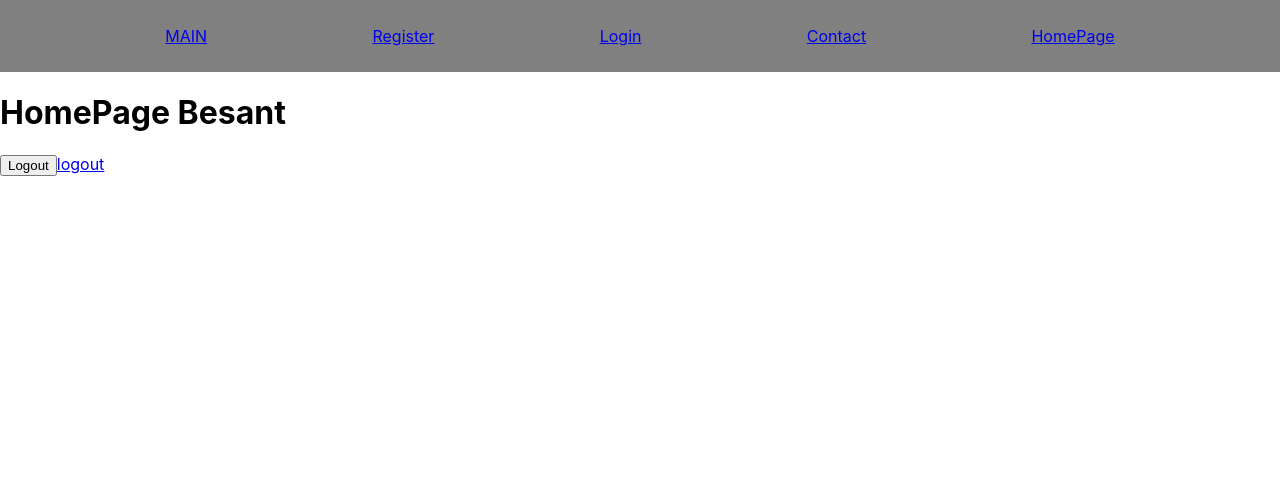
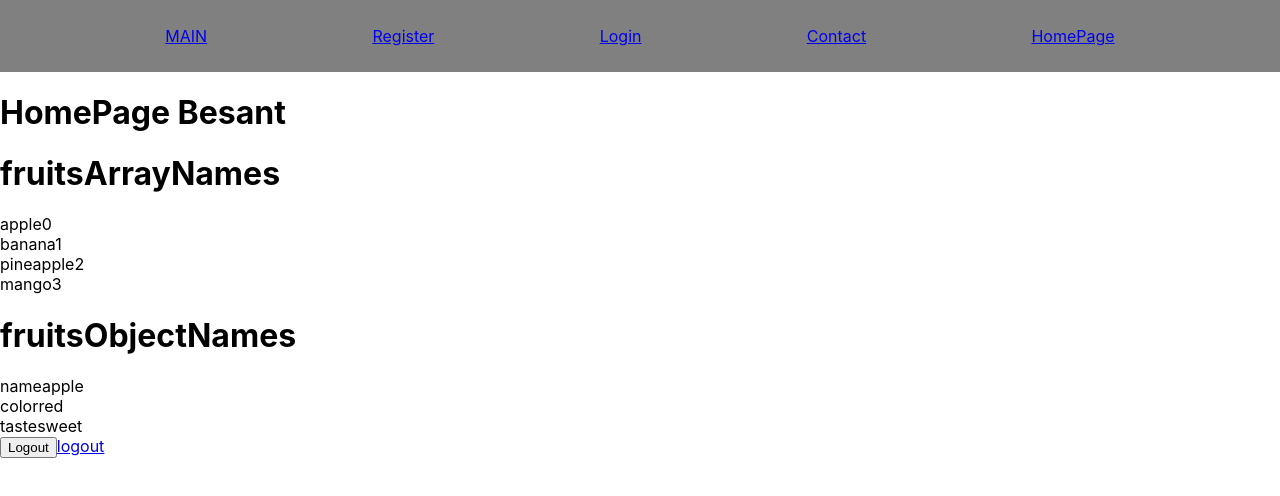
Before and after one commit to Harsha979/june3rd730AmReactJs, a React (Create React App) app: page /homepage in a window 1280 px wide. Shown: the top 496 px of the page. Built offline with nearby package versions, Linux system fonts and the light colour scheme.

Commit message:
added useref useeffect arrays and objects

```diff
--- a/src/Components/HomePage.js
+++ b/src/Components/HomePage.js
@@ -1,4 +1,4 @@
-import React from "react";
+import React, { useEffect } from "react";
 import { Link, useNavigate } from "react-router-dom";
 import NavBar from "./NavBar";
 
@@ -6,10 +6,27 @@ function HomePage(){
 
     const navigate=useNavigate();
 
+    var fruitsArray=["apple","banana","pineapple","mango"];
+
+    var fruitsObject={"name" : "apple","color":"red","taste":"sweet"}
+
+    //useEffect ....
+    useEffect(()=>{
+            console.log("initially rendering in homepage");
+    },[])
+
     return(
         <div>
             <NavBar/>
             <h1>HomePage Besant</h1>
+            <h1>fruitsArrayNames</h1>
+            {fruitsArray.map((name,index)=>{
+                    return <div>{name+index}</div>;
+            })}
+            <h1>fruitsObjectNames</h1>
+            {Object.entries(fruitsObject).map((name,index)=>{
+                return <div>{name}</div>
+            })}
             <button onClick={()=>{navigate("/")}}>Logout</button>
             <Link to="/">logout</Link>
         </div>
--- /dev/null
+++ b/src/Components/UseRef.js
@@ -0,0 +1,18 @@
+import React, { useRef } from "react";
+
+function UseRef(){
+
+    const fileRef=useRef();
+    const inputRef=useRef();
+    return(
+        <div>
+            <h1>useRef</h1>
+            <input type="file" ref={fileRef}></input>
+            <input type="text" ref={inputRef}></input>
+            <button onClick={()=>{fileRef.current.click()}}>Dummy file Upload</button>
+            <button onClick={()=>{inputRef.current.focus()}}>Focus on Input</button>
+        </div>
+    )
+}
+
+export default UseRef;
--- a/src/index.js
+++ b/src/index.js
@@ -8,6 +8,7 @@ import LoginPage from './Components/Login';
 import RegistrationPage from './Components/Registration';
 import HomePage from './Components/HomePage';
 import ContactPage from './Components/Contact';
+import UseRef from './Components/UseRef';
 
 const root = ReactDOM.createRoot(document.getElementById('root'));
 root.render(
@@ -18,6 +19,7 @@ root.render(
                         <Route path='/registration' element={<RegistrationPage/>}></Route>
                         <Route path='/homepage' element={<HomePage/>}></Route>
                         <Route path='/contact' element={<ContactPage/>}></Route>
+                        <Route path='/ref' element={<UseRef/>}></Route>
                 </Routes>
         </BrowserRouter>
 
```
Also changed, not shown: src/Components/Login.js (+9 -1 lines).
